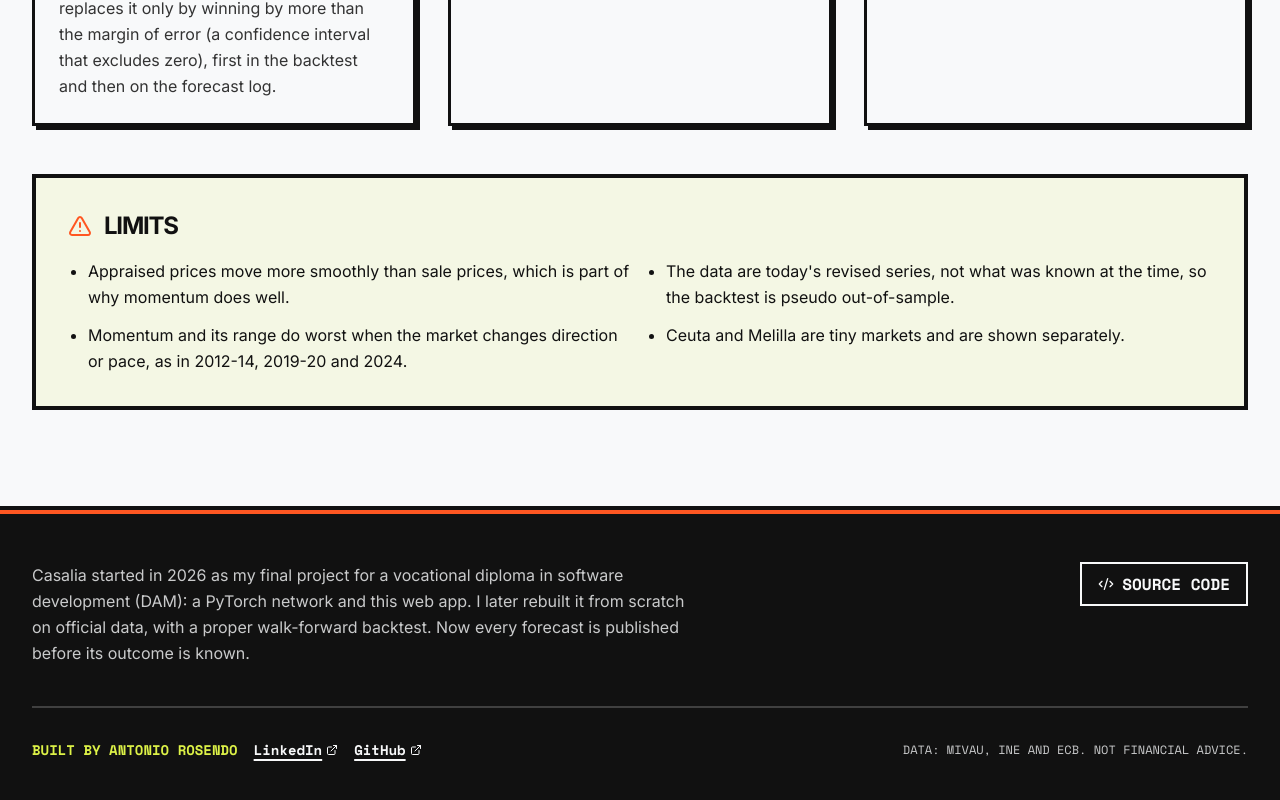
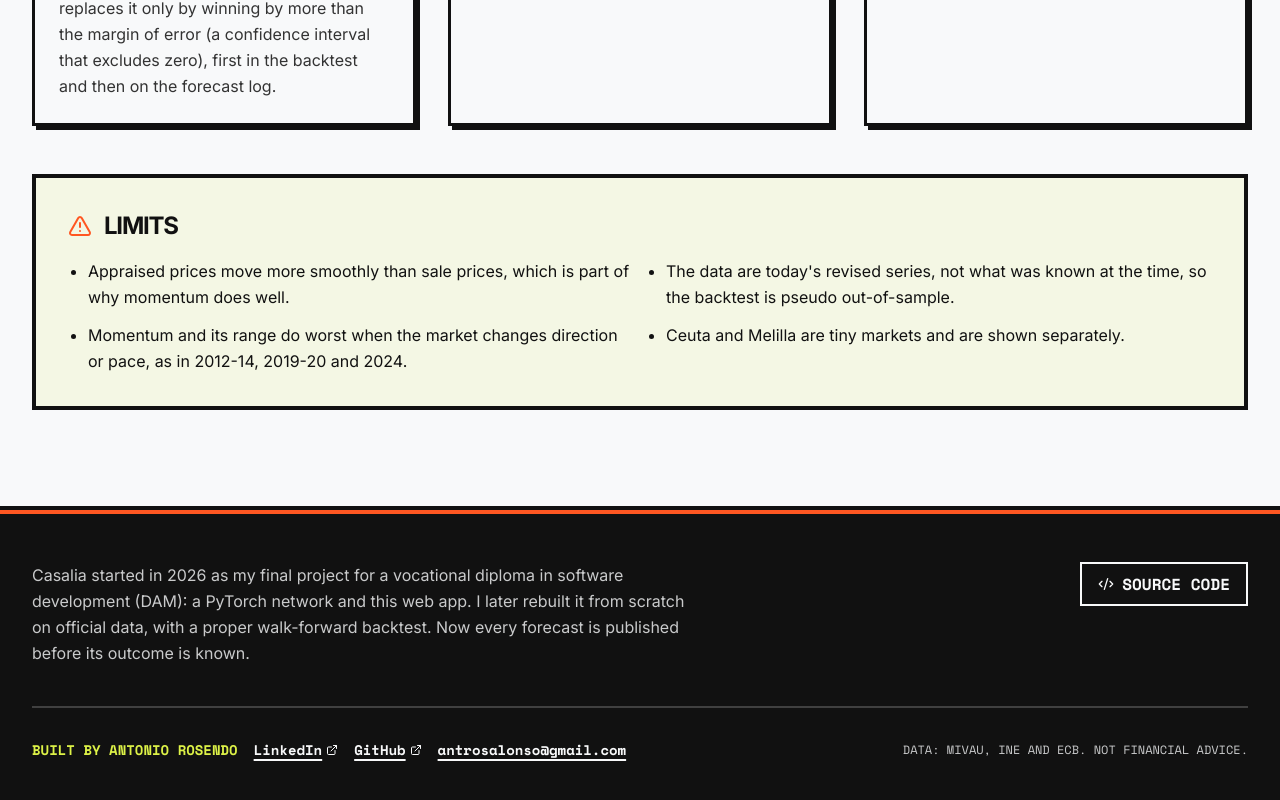
Before and after one commit to antonio-rosendo/Casalia, a React (Vite) app in the folder web/: page / in a window 1280 px wide. Shown: the part 5631-6431 px from the top of the page. Built offline with nearby package versions, Linux system fonts and the light colour scheme.

Commit message:
feat(web): contact email in the footer

```diff
--- a/web/src/components/sections/Footer.tsx
+++ b/web/src/components/sections/Footer.tsx
@@ -1,6 +1,6 @@
 import { CodeXml, ExternalLink } from "lucide-react";
 import { useTranslation } from "react-i18next";
-import { GITHUB_URL, LINKEDIN_URL, REPO_URL } from "../../config";
+import { EMAIL, GITHUB_URL, LINKEDIN_URL, REPO_URL } from "../../config";
 
 const linkClass = "inline-flex items-center gap-1 font-bold underline decoration-2 underline-offset-4 hover:text-lime";
 
@@ -23,6 +23,7 @@ export function Footer() {
             <span className="text-lime font-bold uppercase">{t("footer.by")}</span>
             <a href={LINKEDIN_URL} target="_blank" rel="noreferrer" className={linkClass}>LinkedIn <ExternalLink className="w-3 h-3" /></a>
             <a href={GITHUB_URL} target="_blank" rel="noreferrer" className={linkClass}>GitHub <ExternalLink className="w-3 h-3" /></a>
+            <a href={`mailto:${EMAIL}`} className={linkClass}>{EMAIL}</a>
           </div>
           <span className="text-xs uppercase text-paper/80">{t("footer.data")} {t("footer.disclaimer")}</span>
         </div>
--- a/web/src/config.ts
+++ b/web/src/config.ts
@@ -1,3 +1,4 @@
 export const REPO_URL = "https://github.com/antonio-rosendo/Casalia";
 export const GITHUB_URL = "https://github.com/antonio-rosendo";
+export const EMAIL = "antrosalonso@gmail.com";
 export const LINKEDIN_URL = "https://www.linkedin.com/in/antonio-rosendo-alonso-2a9342231";
```
